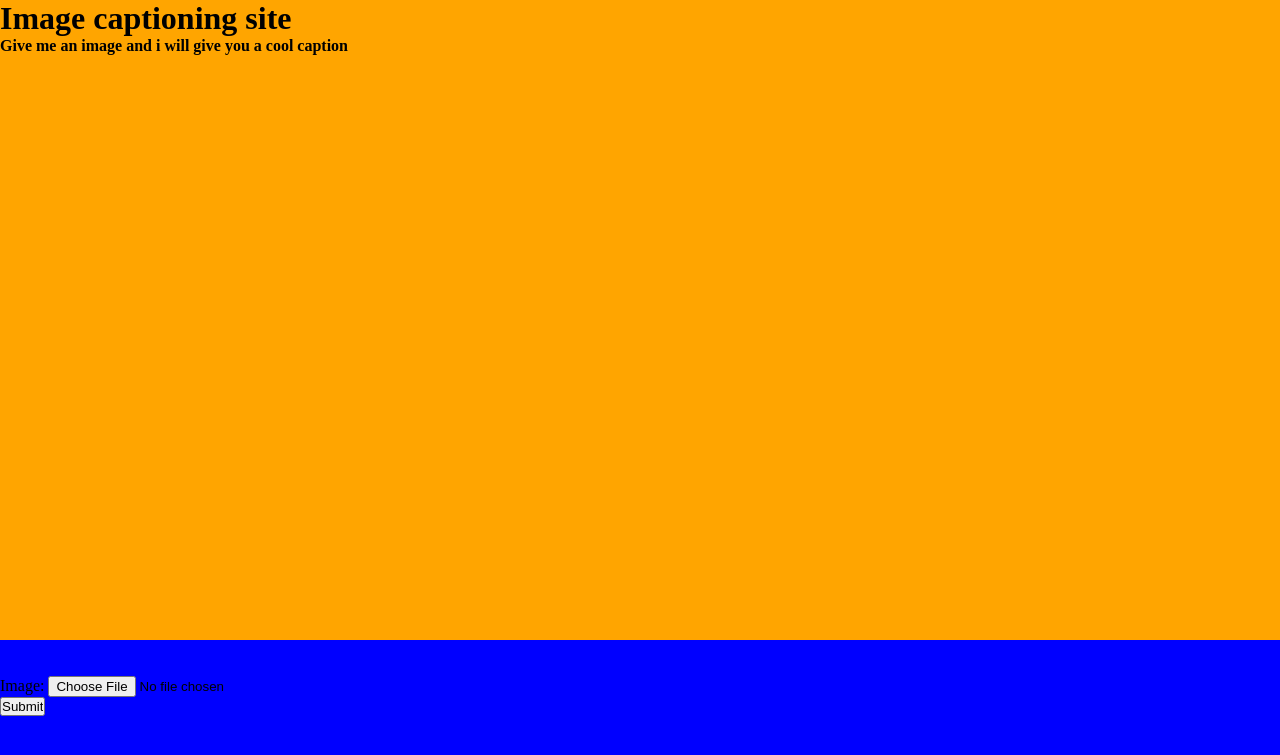
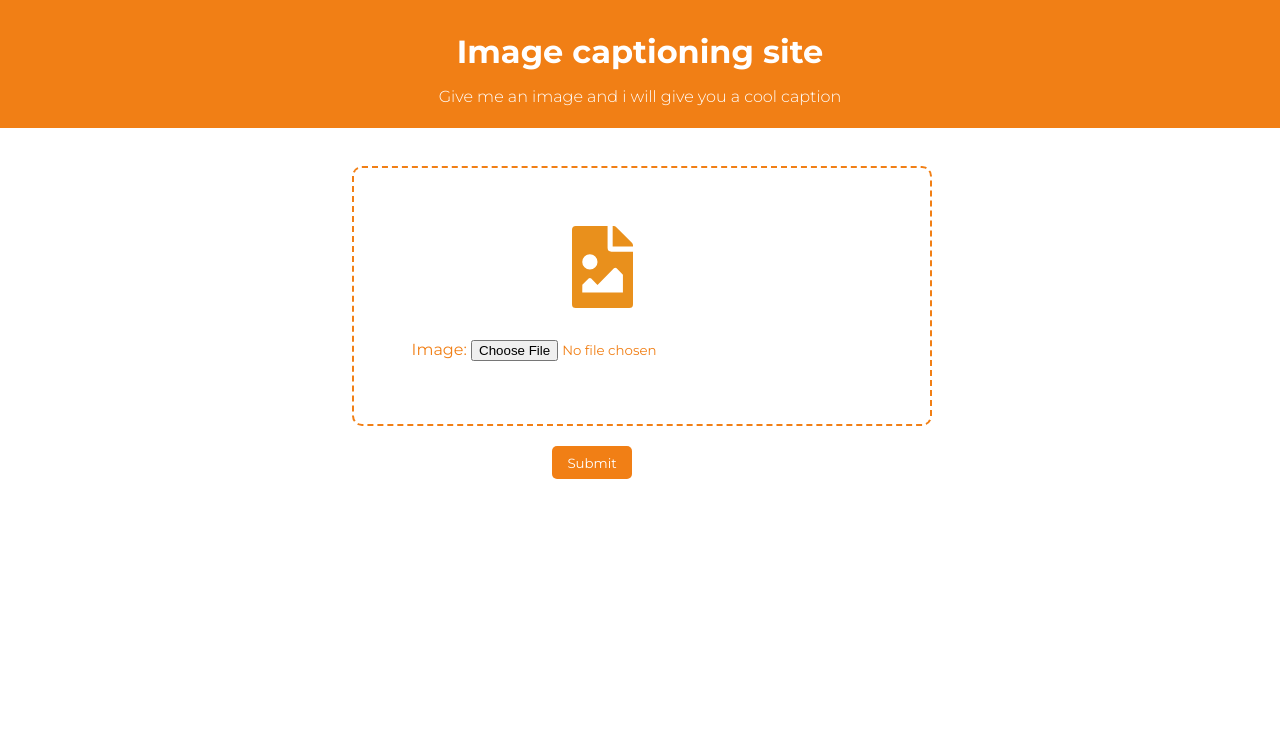
Before and after one commit to jean-on-hub/Image-Captioning, a Django app: page /caption/ in a window 1280 px wide. Shown: the top 755 px of the page. Run offline with Django 4.2, Linux system fonts and the light colour scheme; parts of the project's set-up code (start-up, migrations or seed data) failed here and were passed over; some libraries are stand-ins or nearby versions.

Commit message:
styling page

```diff
--- a/display/caption/static/caption/style.css
+++ b/display/caption/static/caption/style.css
@@ -1,14 +1,14 @@
 *{
     margin: 0;
     padding: 0;
-    /* font-family: 'Montserrat', sans-serif; */
+    font-family: 'Montserrat', sans-serif;
 }
 .title{
-    /* font-family: 'Montserrat', sans-serif; */
+    font-family: 'Montserrat', sans-serif;
     width: 100%;
     height: 40rem;
     background-color: orange;
 }
 h1{
-    /* font-family: 'Montserrat', sans-serif; */
+    font-family: 'Montserrat', sans-serif;
 }
--- /dev/null
+++ b/display/caption/static/caption/style2.css
@@ -0,0 +1,86 @@
+*{
+    margin: 0;
+    padding: 0;
+    font-family: 'Montserrat', sans-serif;
+}
+img {
+    max-width: 100%;
+    height: 60vh;
+}
+
+.title{
+    font-family: 'Montserrat', sans-serif;
+    width: 100%;
+    height: 8rem;
+    background-color: rgb(241, 127, 21);
+    color: #fff;
+    text-align: center;
+}
+.title h1{
+    font-family: 'Montserrat', sans-serif;
+    padding-top: 1em;
+}
+.title h4{
+    font-weight: 300;
+    padding-top: 1em;
+}
+form {
+    width: 45%;
+    height: 20em;
+    margin: 0 auto;
+}
+.form{
+    width: 100%;
+    height: 16em;
+    border: 2px dashed rgb(241, 127, 21);
+    border-radius: 10px;
+    display: flex;
+    flex-direction: column;
+    justify-content:center;
+}
+.image-wrapper{
+    width: 80%;
+    height: 80%;
+    margin: 0 auto;
+}
+.image-icon{
+    width: 20%;
+    height: 40%;
+    margin-left: 10em;
+    margin-top: 2em;
+}
+.image-icon img{
+    max-height: 100%;
+}
+.image-selector{
+    margin-top: 2em;
+    width: 100%;
+    height: 20%;
+    color: rgb(241, 127, 21);
+}
+input[type="submit"]{
+    width: 6em;
+    height: 2.5em;
+    margin-top: 1.5em;
+    margin-left: 15em;
+    border: none;
+    border-radius: 5px;
+    background-color: rgb(241, 127, 21);
+    color: white;
+}
+input[type="submit"]:hover{
+    cursor: pointer;
+}
+h2{ text-align: center;
+    background-color: rgb(241, 127, 21);
+    color: white;
+}
+.imgq{
+    display: flex;
+    justify-content: center;
+    align-items: center;
+    height: 80vh;
+}
+/* .img img{
+    max-height: 100%;
+} */
--- a/display/caption/templates/caption/after.html
+++ b/display/caption/templates/caption/after.html
@@ -9,8 +9,8 @@
 
 	<br>
 	<h2>Caption: {{ cap }}</h2>
-	<div class="img">
-		<img src="../../static/caption/image.png"  >
+	<div class="imgq">
+		<img src="../../static/caption/image.png" >
 	</div>
 
 
--- a/display/caption/templates/caption/base.html
+++ b/display/caption/templates/caption/base.html
@@ -7,11 +7,11 @@
     <link href="https://fonts.googleapis.com/css2?family=Montserrat:wght@100;200;300;400;500;600;700;900&display=swap" rel="stylesheet">
     <!-- Bootstrap CSS -->
     <!-- <link rel="stylesheet" href="https://stackpath.bootstrapcdn.com/bootstrap/4.5.2/css/bootstrap.min.css" integrity="sha384-JcKb8q3iqJ61gNV9KGb8thSsNjpSL0n8PARn9HuZOnIxN0hoP+VmmDGMN5t9UJ0Z" crossorigin="anonymous"> -->
-    <link rel="stylesheet" href="../../static/caption/style.css">
-
+    <!-- <link rel="stylesheet" href="../../static/caption/style.css"> -->
+    <link rel="stylesheet" href="../../static/caption/style2.css">
     <title>Image Captioning</title>
   </head>
-  <body style="background-color: blue">
+  <body style="background-color: white">
 
 
     {%block content%}
--- a/display/caption/templates/caption/index.html
+++ b/display/caption/templates/caption/index.html
@@ -17,7 +17,16 @@
 <form method="POST" enctype="multipart/form-data">
     {% csrf_token %}
     <div class="form">
-    {{ form.as_p }}
+
+    <div class="image-wrapper">
+        <div class="image-icon">
+            <img src="../../static/caption/Icon awesome-file-image.svg" alt="">
+        </div>
+
+        <div class="image-selector">
+            {{ form.as_p }}
+        </div>
+    </div>
     </div>
     <input class="form-control-submit" type="submit" value="Submit">
 </form>
--- a/display/caption/views.py
+++ b/display/caption/views.py
@@ -37,6 +37,7 @@ class takeImage(FormView):
         path =Path('display/media/image')
         obj = Image.open(obj)
         obj.save("caption/static/caption/image.png")
+        caption = caption[0:-5]
         context['cap'] = caption
         context['image'] = obj
 
```
